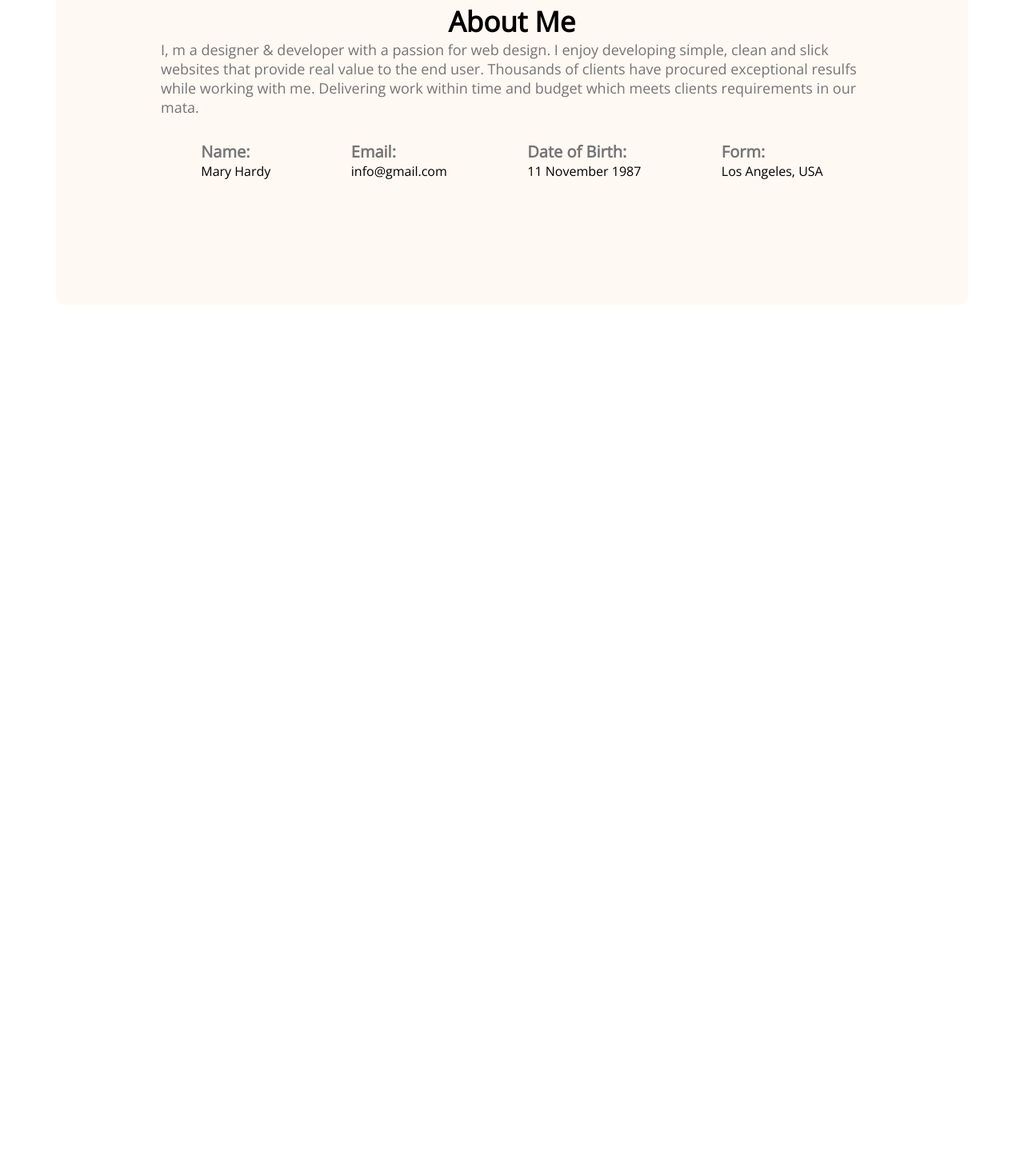
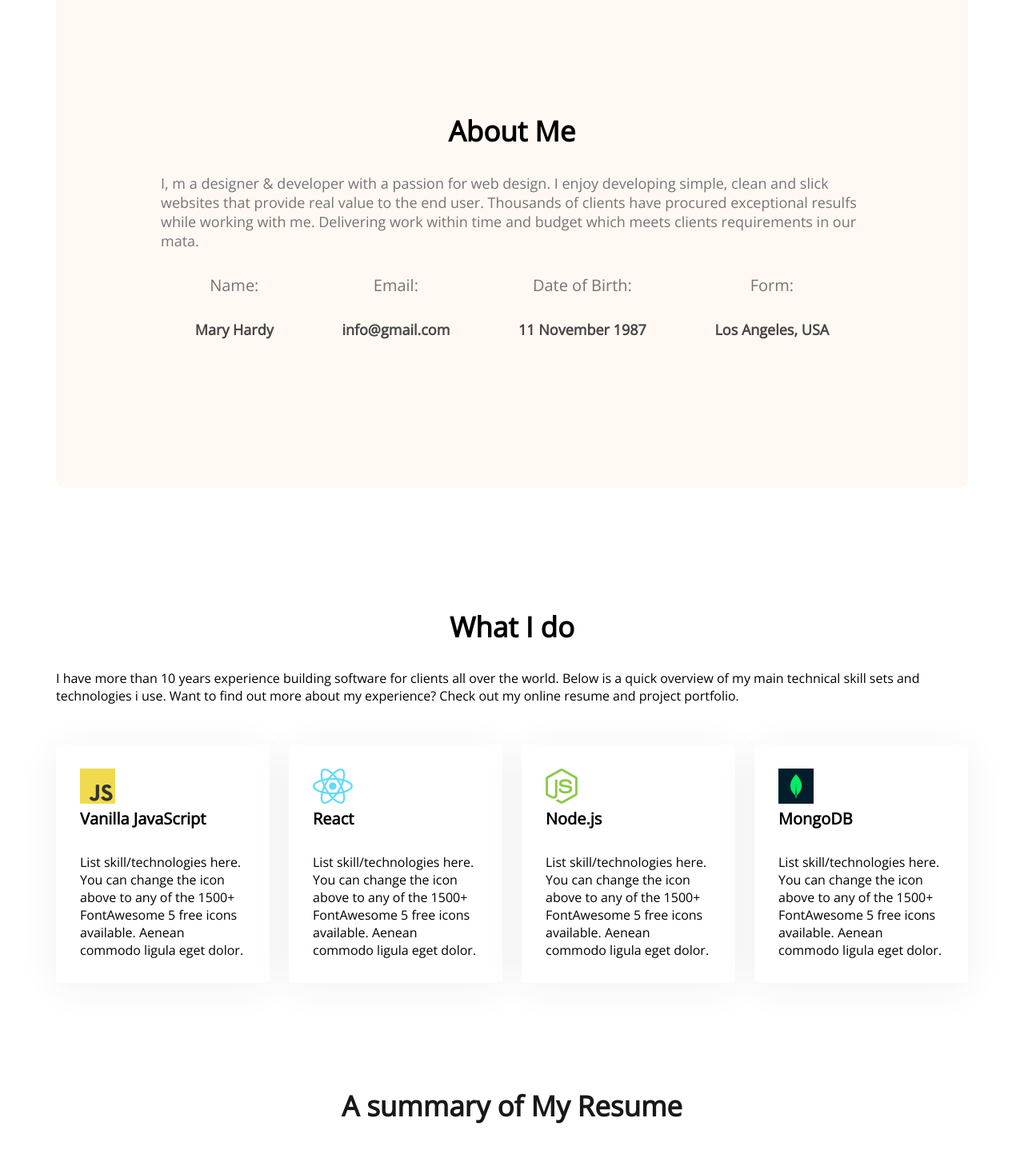
Before and after one commit to sajibcd34pro/Basic-Portfolio-website, a plain HTML site: page index.html in a window 1280 px wide. Shown: the part 1011-2454 px from the top of the page at 80% size. Before the commit the page ends 1392 px from the top, so only its background shows below. Drawn offline with nearby package versions, Linux system fonts and the light colour scheme.

Commit message:
added skill container

```diff
--- a/index.html
+++ b/index.html
@@ -58,6 +58,42 @@
                 </div>
             </div>
         </section>
+        <!-- What I do section -->
+        <section class="what-i-do">
+            <div class="skill-intro">
+                <h3 class="section-title">What I do </h3>
+                <p>I have more than 10 years experience building software for clients all over the world. Below is a quick overview of
+                    my
+                    main technical skill sets and technologies i use. Want to find out more about my experience? Check out my online
+                    resume
+                    and project portfolio.</p>
+            </div>
+            <div class="skill-container">
+                <div class="skill">
+                    <img src="images/icons/js.png" alt="">
+                    <h3 class="skill-title">Vanilla JavaScript</h3>
+                    <p class="skill-description">List skill/technologies here. You can change the icon above to any of the 1500+ FontAwesome 5 free icons available. Aenean commodo ligula eget dolor.</p>
+                </div>
+                <div class="skill">
+                    <img src="/images/icons/react.png" alt="">
+                    <h3 class="skill-title">React</h3>
+                    <p class="skill-description">List skill/technologies here. You can change the icon above to any of the 1500+ FontAwesome 5 free icons available. Aenean commodo ligula eget dolor.</p>
+                </div>
+                <div class="skill">
+                    <img src="/images/icons/nodejs.png" alt="">
+                    <h3 class="skill-title">Node.js</h3>
+                    <p class="skill-description">List skill/technologies here. You can change the icon above to any of the 1500+ FontAwesome 5 free icons available. Aenean commodo ligula eget dolor.</p>
+                </div>
+                <div class="skill">
+                    <img src="images/icons/mongo.png" alt="">
+                    <h3 class="skill-title">MongoDB</h3>
+                    <p class="skill-description">List skill/technologies here. You can change the icon above to any of the 1500+ FontAwesome 5 free icons available. Aenean commodo ligula eget dolor.</p>
+                </div>
+            </div>
+        </section>
+        <section class="summary-of-resume">
+            <h1 class="summary-title">A summary of My Resume</h1>
+        </section>
     </main>
     <footer>
 
--- a/style.css
+++ b/style.css
@@ -76,15 +76,17 @@ main{
 
 /* about section styles */
 .about{
-    margin-top: 13px;
+    margin: 150px auto;
     background:#FFF8F3;
     border-radius: 10px;
     padding: 156px 131px;
+
 }
 .section-title{
     text-align: center;
     font-weight: 700;
     font-size: 35px;
+    margin-bottom: 30px;
 }
 .about-description{
     text-align: left;
@@ -97,9 +99,47 @@ main{
 .about-info-container{
     display: flex;
     justify-content: space-around;
+    text-align: center;
 }
 .info-title{
     color:#757575;
     font-size: 20px;
-    font-weight: 700;;
+    font-weight: 400;
+    margin-bottom: 30px;
 }
+.info-desc{
+    color:#474747;
+    font-size: 18px;
+    font-weight: 700;
+    margin-bottom: 30px;
+}
+
+/* skill */
+.skill-intro{
+    margin-bottom: 50px;
+
+}
+.skill-container{
+    display: flex;
+    gap:24px;
+}
+.skill-title{
+    font-size: 20px;
+    font-weight: 700;
+    margin-bottom: 30px;
+}
+.skill{
+    background-color:#ffff;
+    box-shadow: 0px 6px 50px rgba(0, 0, 0, 0.06);
+    border-radius: 5px;
+    padding: 30px;
+    margin-bottom: 130px;
+}
+
+/* summary of resume */
+.summary-title{
+    margin-bottom: 120px;
+    text-align: center;
+    font-size: 35px;
+    color: #181818;
+}
```
